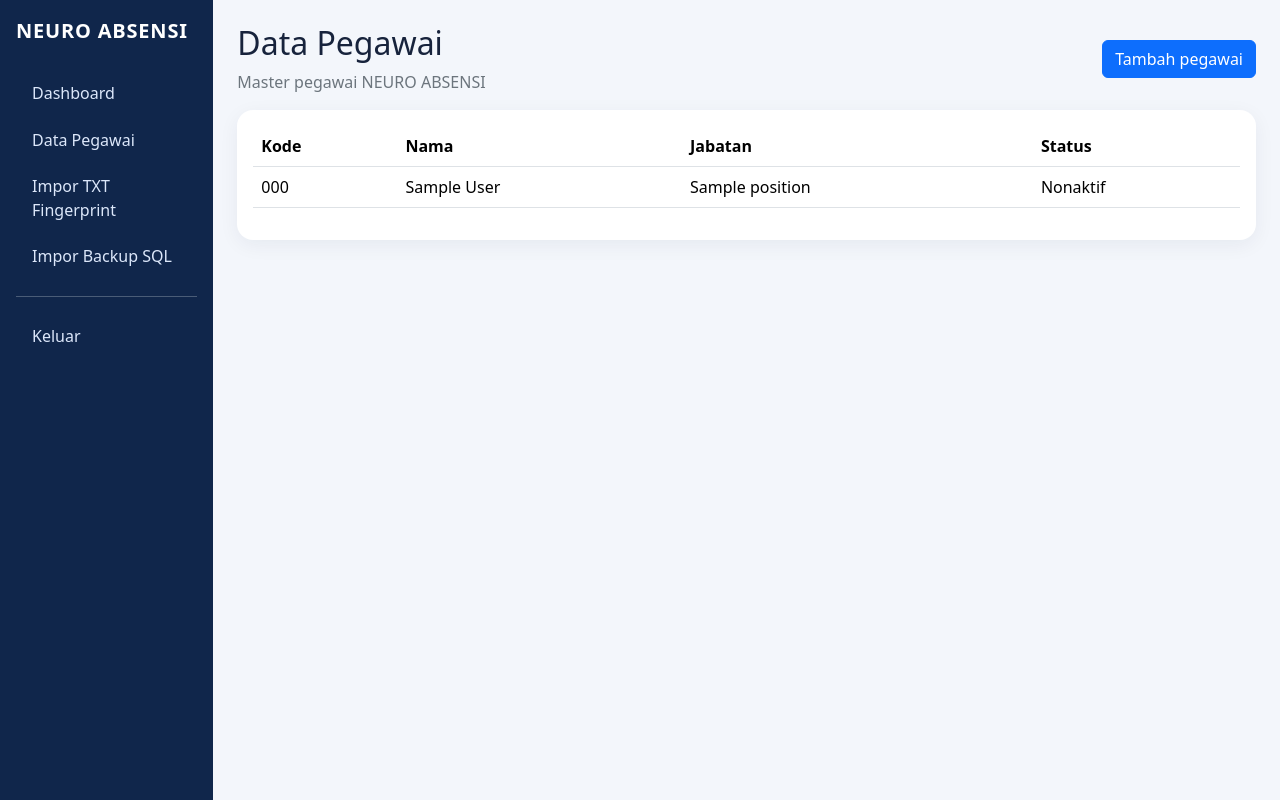
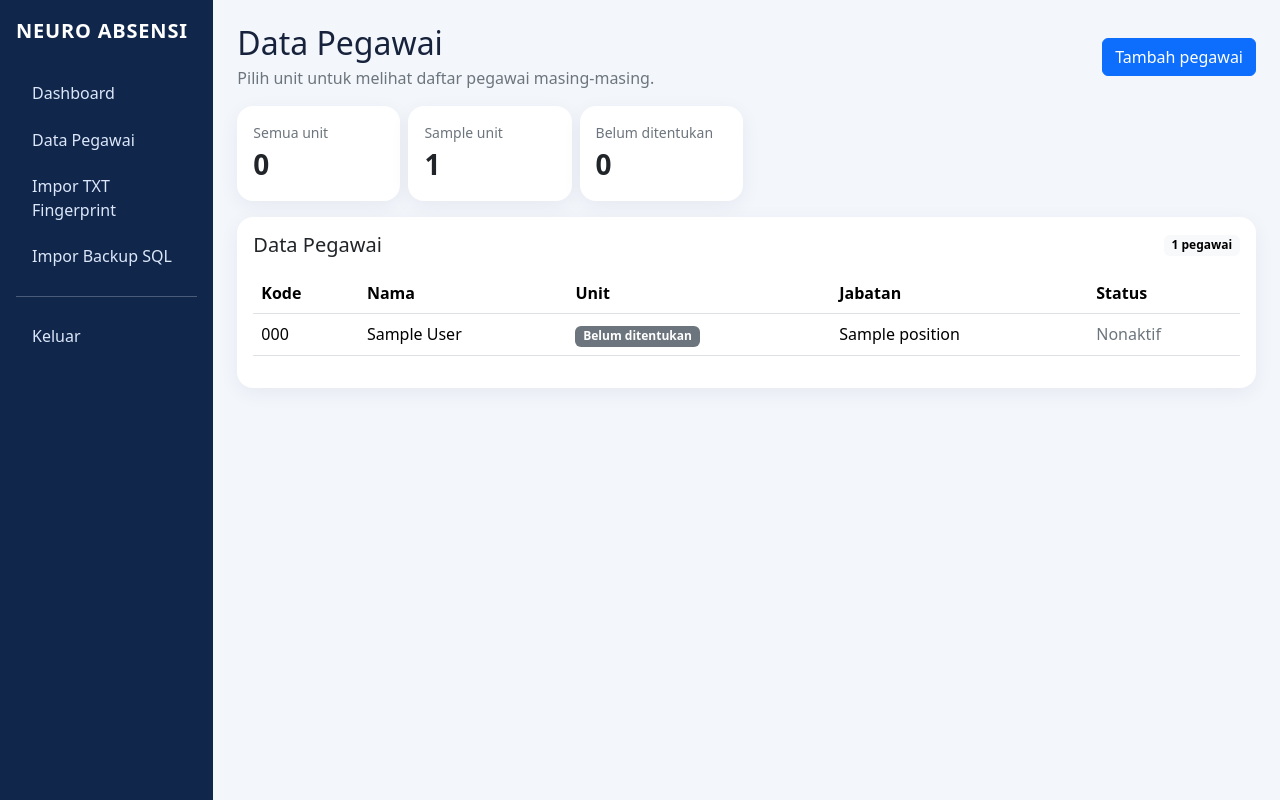
Before and after one commit to zidan121/absensi, a CodeIgniter 4 app: template app/Views/employees/index.php in a window 1280 px wide. Run offline with PHP 8.4 and a stand-in for CodeIgniter, Linux system fonts and the light colour scheme; the template is opened without the code that fills it: most values are stand-ins (such as "Sample title", 1, 10 or a date in 2020); some libraries are stand-ins or nearby versions.

Commit message:
Add employee unit filters and counts

```diff
--- a/app/Views/employees/index.php
+++ b/app/Views/employees/index.php
@@ -1 +1,53 @@
-<?= $this->extend('layout') ?><?= $this->section('content') ?><div class="d-flex justify-content-between align-items-center mb-3"><div><h2>Data Pegawai</h2><p class="text-secondary mb-0">Master pegawai NEURO ABSENSI</p></div><a class="btn btn-primary" href="/pegawai/baru">Tambah pegawai</a></div><div class="card p-3"><div class="table-responsive"><table class="table align-middle"><thead><tr><th>Kode</th><th>Nama</th><th>Jabatan</th><th>Status</th></tr></thead><tbody><?php foreach ($employees as $employee): ?><tr><td><?= esc($employee['employee_code']) ?></td><td><?= esc($employee['full_name']) ?></td><td><?= esc($employee['position'] ?? '-') ?></td><td><?= $employee['is_active'] ? 'Aktif' : 'Nonaktif' ?></td></tr><?php endforeach ?><?php if (empty($employees)): ?><tr><td colspan="4" class="text-center text-secondary py-4">Belum ada data pegawai.</td></tr><?php endif ?></tbody></table></div></div><?= $this->endSection() ?>
+<?= $this->extend('layout') ?>
+<?= $this->section('content') ?>
+<div class="d-flex flex-wrap justify-content-between align-items-center gap-2 mb-3">
+    <div><h2 class="mb-1">Data Pegawai</h2><p class="text-secondary mb-0">Pilih unit untuk melihat daftar pegawai masing-masing.</p></div>
+    <a class="btn btn-primary" href="/pegawai/baru">Tambah pegawai</a>
+</div>
+
+<div class="row g-2 mb-3">
+    <div class="col-6 col-md-3 col-xl-2">
+        <a class="card p-3 text-decoration-none h-100 <?= $selectedUnit === 'ALL' ? 'border border-primary' : '' ?>" href="/pegawai">
+            <div class="small text-secondary">Semua unit</div><div class="fs-3 fw-bold text-dark"><?= (int) $counts['ALL'] ?></div>
+        </a>
+    </div>
+    <?php foreach ($units as $code => $label): ?>
+    <div class="col-6 col-md-3 col-xl-2">
+        <a class="card p-3 text-decoration-none h-100 <?= $selectedUnit === $code ? 'border border-primary' : '' ?>" href="/pegawai?unit=<?= esc($code) ?>">
+            <div class="small text-secondary"><?= esc($label) ?></div><div class="fs-3 fw-bold text-dark"><?= (int) ($counts[$code] ?? 0) ?></div>
+        </a>
+    </div>
+    <?php endforeach ?>
+    <div class="col-6 col-md-3 col-xl-2">
+        <a class="card p-3 text-decoration-none h-100 <?= $selectedUnit === 'UNASSIGNED' ? 'border border-warning' : '' ?>" href="/pegawai?unit=UNASSIGNED">
+            <div class="small text-secondary">Belum ditentukan</div><div class="fs-3 fw-bold text-dark"><?= (int) $counts['UNASSIGNED'] ?></div>
+        </a>
+    </div>
+</div>
+
+<div class="card p-3">
+    <div class="d-flex flex-wrap justify-content-between align-items-center gap-2 mb-3">
+        <h5 class="mb-0"><?= $selectedUnit === 'ALL' ? 'Seluruh Pegawai' : ($selectedUnit === 'UNASSIGNED' ? 'Pegawai Belum Ditentukan Unitnya' : esc($units[$selectedUnit] ?? 'Data Pegawai')) ?></h5>
+        <span class="badge text-bg-light"><?= count($employees) ?> pegawai</span>
+    </div>
+    <div class="table-responsive">
+        <table class="table align-middle">
+            <thead><tr><th>Kode</th><th>Nama</th><th>Unit</th><th>Jabatan</th><th>Status</th></tr></thead>
+            <tbody>
+            <?php foreach ($employees as $employee): ?>
+                <tr>
+                    <td><?= esc($employee['employee_code']) ?></td>
+                    <td><?= esc($employee['full_name']) ?></td>
+                    <td><span class="badge text-bg-secondary"><?= esc($units[$employee['unit_code'] ?? ''] ?? 'Belum ditentukan') ?></span></td>
+                    <td><?= esc($employee['position'] ?? '-') ?></td>
+                    <td><?= ! empty($employee['is_active']) ? '<span class="text-success">Aktif</span>' : '<span class="text-secondary">Nonaktif</span>' ?></td>
+                </tr>
+            <?php endforeach ?>
+            <?php if (empty($employees)): ?>
+                <tr><td colspan="5" class="text-center text-secondary py-4">Belum ada pegawai pada pilihan ini.</td></tr>
+            <?php endif ?>
+            </tbody>
+        </table>
+    </div>
+</div>
+<?= $this->endSection() ?>
```
